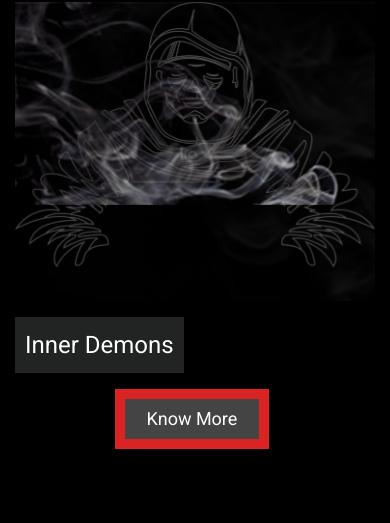
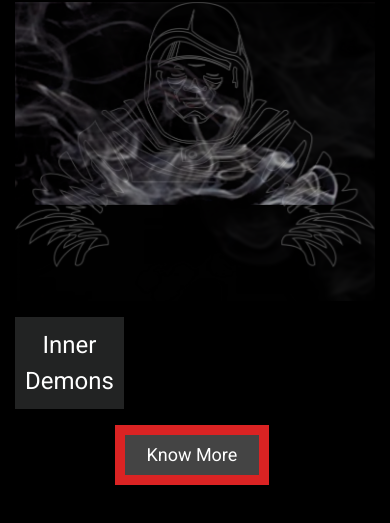
Before and after one commit to TarunShashank/TedxCMRTC, a plain HTML site: page index.html in a window 390 px wide. Shown: the part 71-594 px from the top of the page. Drawn offline with nearby package versions, Linux system fonts and the light colour scheme.

Commit message:
changed col3  for inner demons

```diff
--- a/index.html
+++ b/index.html
@@ -49,7 +49,7 @@
                                     <!-- <div data-depth="0.40" class=""></div> -->
                             </div>
                 </div>
-                <div class="col-lg-4 col-md-8  col-sm-8 offset-sm-2 col-xs-12 col-12  animated fadeIn delay-7s">
+                <div class="col-lg-4 col-md-8  col-sm-8 offset-sm-2 col-xs-12 col-3  animated fadeIn delay-7s">
                         <p class="text"> Inner Demons </p>
                 </div>
                 <div class="col-lg-4 col-md-4 col-sm-8 offset-sm-4 col-xs-12 col-12  animated fadeIn delay-7s">
@@ -61,11 +61,10 @@
                 <script src="js/parallax.js"></script>
                 <script>
 
-$(document).ready(function() {
-//Preloader
-$('.loader').fadeOut(5000);
-});
-
+                        $(document).ready(function() {
+                        //Preloader
+                        $('.loader').fadeOut(5000);
+                        });
 
 
                     // Pretty simple huh?
```
